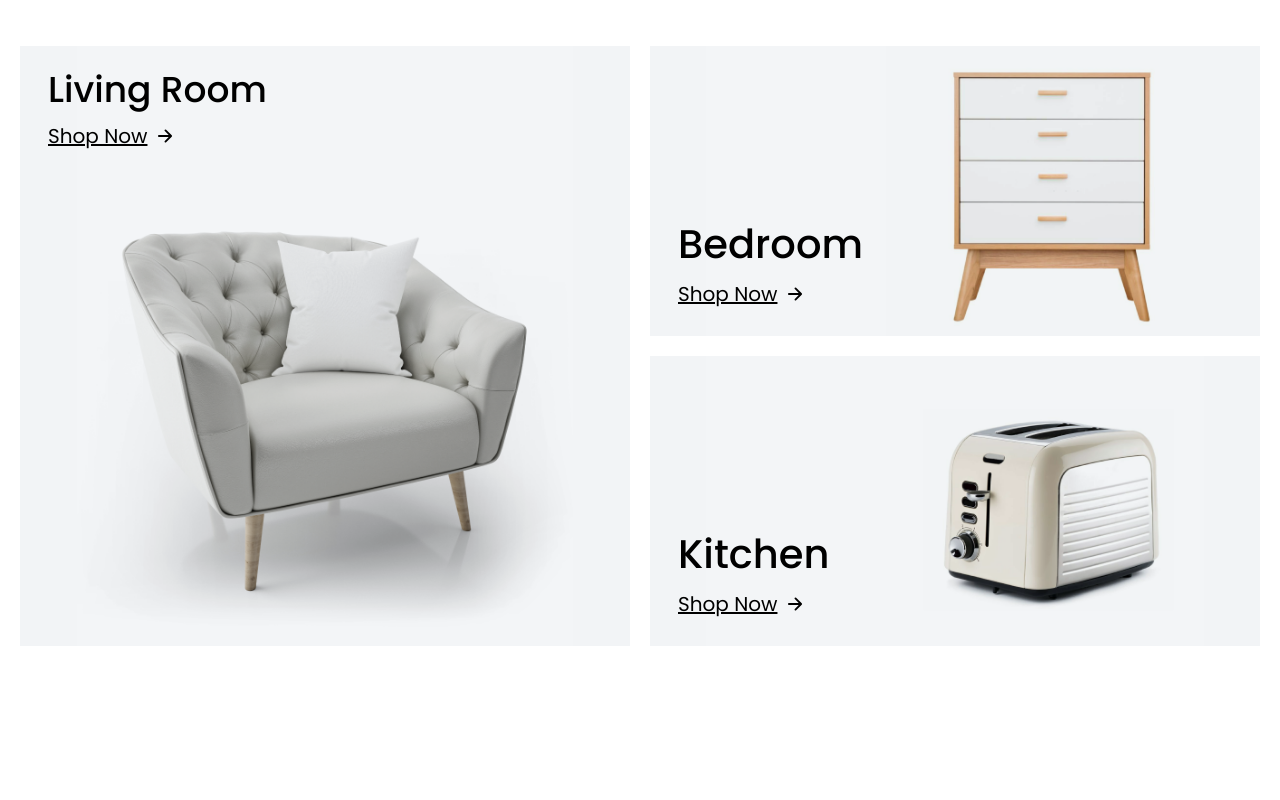
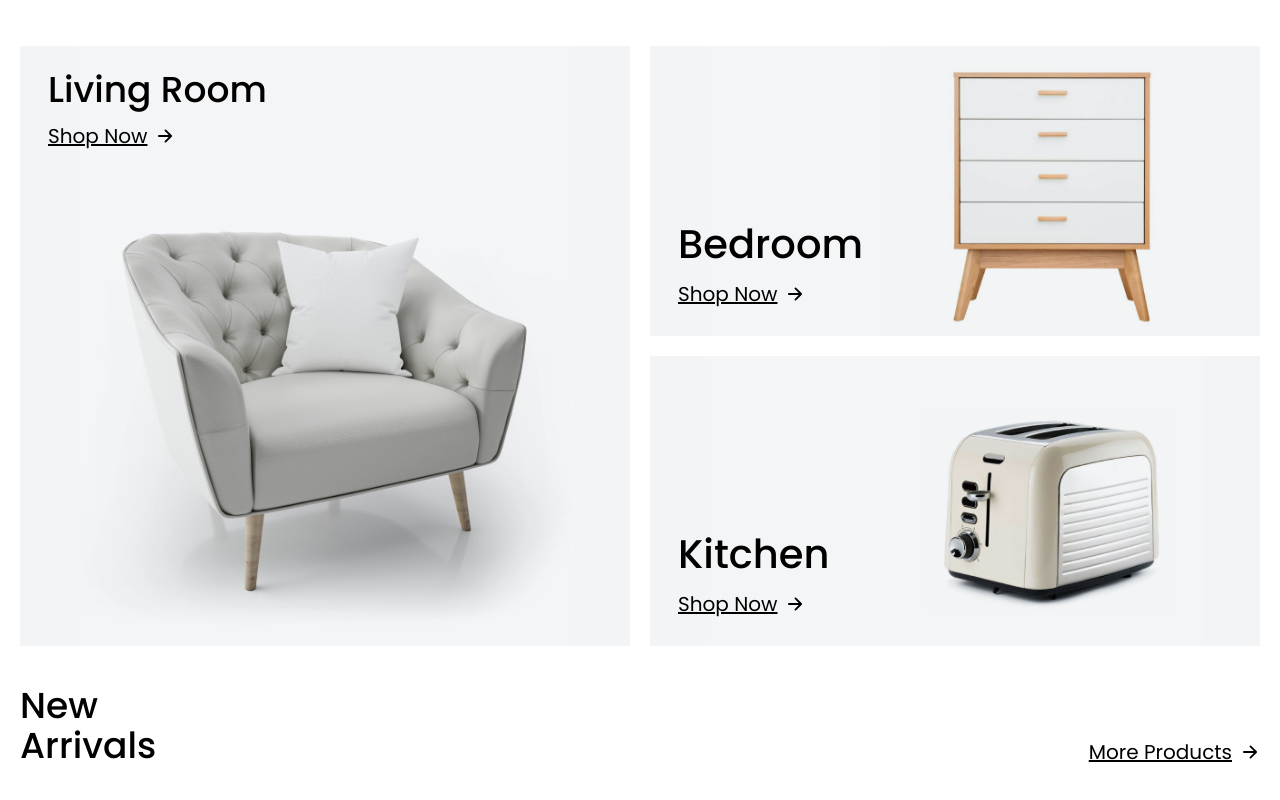
Before and after one commit to tuanhungdev1/HomeDecor, a React (Vite) app: page / in a window 1280 px wide. Shown: the part 1018-1818 px from the top of the page. Before the commit the page ends 1664 px from the top, so only its background shows below. Built offline with nearby package versions, Linux system fonts and the light colour scheme.

Commit message:
add product carrousel section home page

```diff
--- a/src/modules/home/ProductCarousel.tsx
+++ b/src/modules/home/ProductCarousel.tsx
@@ -1,5 +1,26 @@
+import { Heading } from "@/layouts/typography";
+import { Link } from "react-router-dom";
+import { IoArrowForward } from "react-icons/io5";
+
 const ProductCarousel = () => {
-  return <div></div>;
+  return (
+    <section className="mt-10">
+      <div className="relative mb-10">
+        <Heading className="">New</Heading>
+        <Heading className="">Arrivals</Heading>
+
+        <Link to={"/"} className="absolute bottom-0 right-0 hidden md:block">
+          <span className="flex items-center gap-2 text-xl underline">
+            More Products
+            <span>
+              <IoArrowForward />
+            </span>
+          </span>
+        </Link>
+      </div>
+      <div></div>
+    </section>
+  );
 };
 
 export default ProductCarousel;
--- a/src/pages/HomePage.tsx
+++ b/src/pages/HomePage.tsx
@@ -1,10 +1,15 @@
-import { CategoriesSection, HeroSection } from "@/modules/home";
+import {
+  CategoriesSection,
+  HeroSection,
+  ProductCarousel,
+} from "@/modules/home";
 
 const HomePage = () => {
   return (
     <main>
       <HeroSection />
       <CategoriesSection />
+      <ProductCarousel />
     </main>
   );
 };
```
